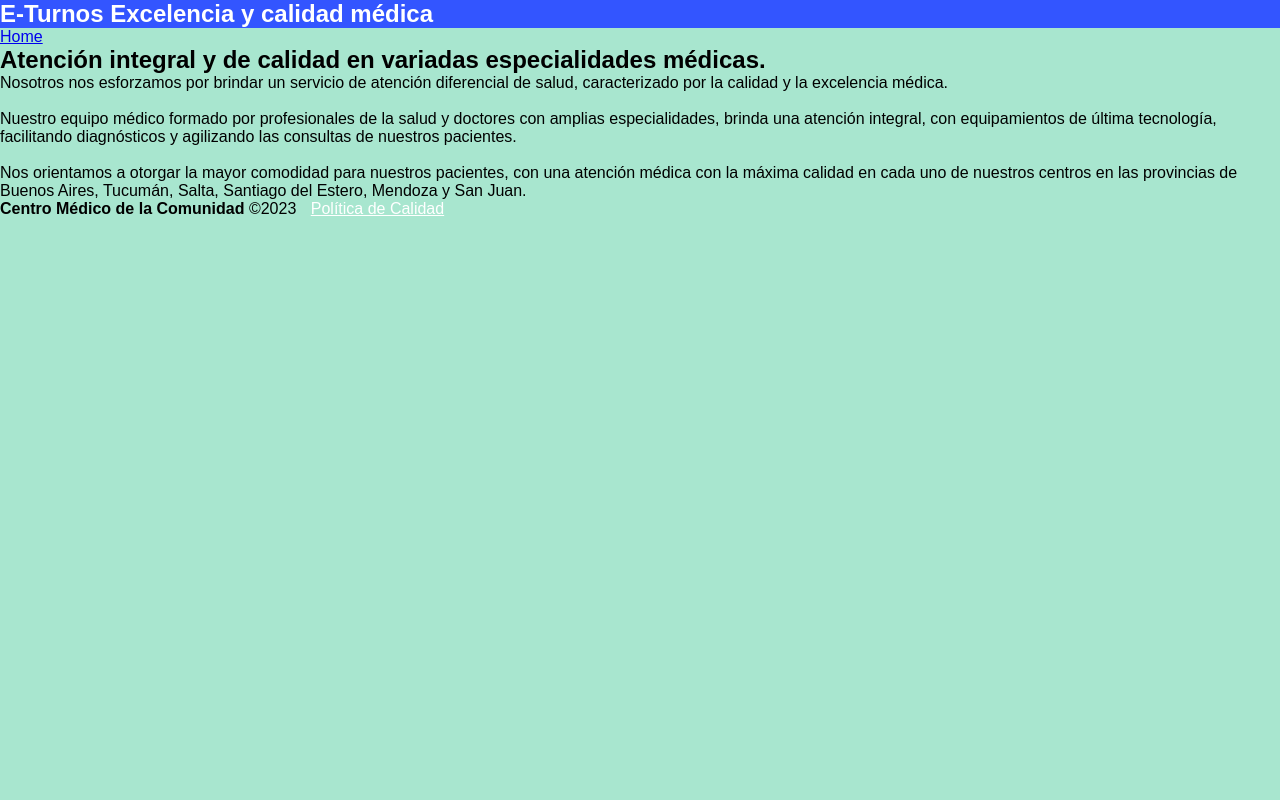
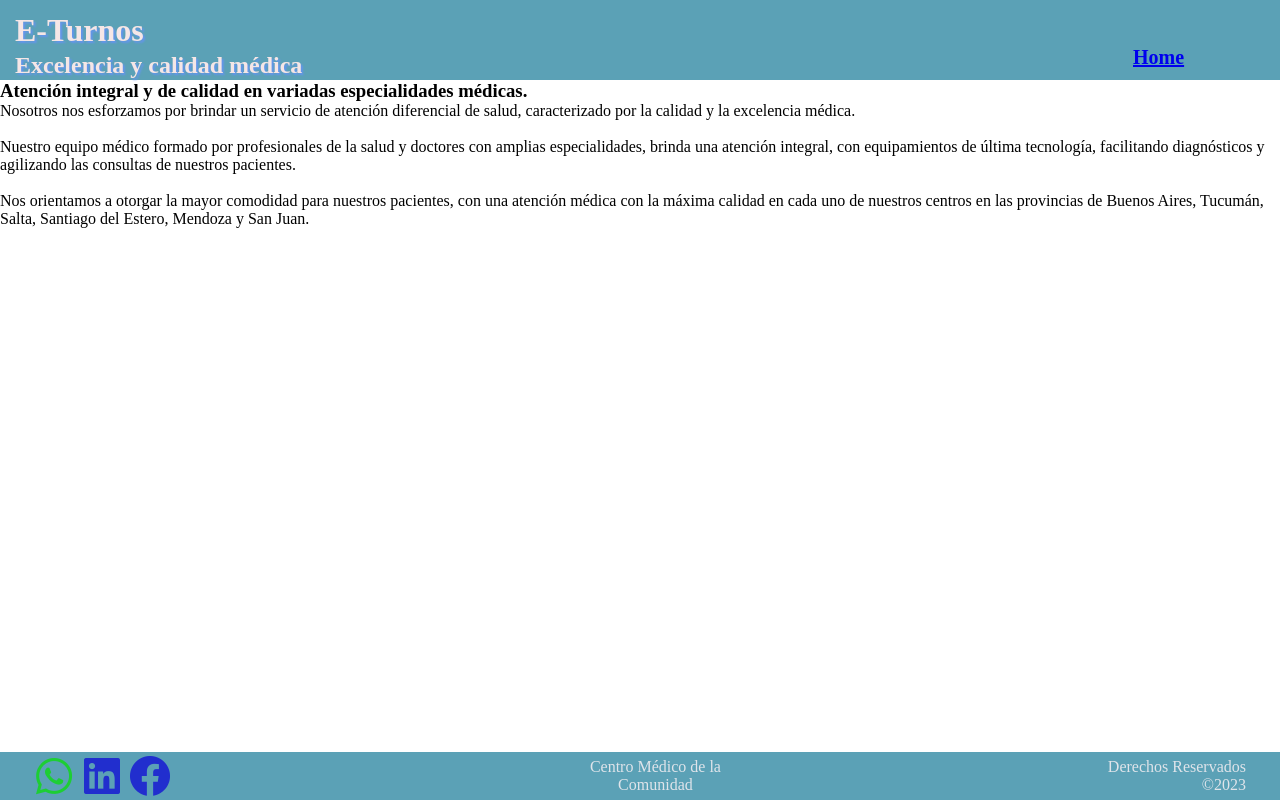
Before and after one commit to ffrcaraballo/CodoaCodo, a website: page TP/Nosotros.html in a window 1280 px wide. Drawn offline with nearby package versions, Linux system fonts and the light colour scheme.

Commit message:
Nuevos estilos y uniones entre paginas

```diff
--- a/TP/Nosotros.html
+++ b/TP/Nosotros.html
@@ -7,8 +7,10 @@
     <meta name="description"
         content="Atención integral y de calidad en variadas especialidades médicas. En E-Turnos nos orientamos a otorgar la mayor comodidad para nuestros pacientes en las provincias de Tucumán, Salta, Santiago del Estero, Mendoza y San Juan.">
     <script src="https://code.iconify.design/iconify-icon/1.0.7/iconify-icon.min.js"></script>
-    <link rel="stylesheet" href="../html/style.css">
+    <link rel="stylesheet" href="./nosotros.css">
+    <link href="https://unpkg.com/boxicons@2.1.4/css/boxicons.min.css" rel="stylesheet">
     <title>E-Turnos</title>
+</head>
     <header>
     <div class="slider">
         <div class="text">
@@ -16,55 +18,41 @@
                 <div class="row">
                     <div class="col-12">
                         <div class="line"></div>
-                        <h2>E-Turnos Excelencia y calidad médica</h2>
+                        <h1>E-Turnos</h1>
+                        <h2>Excelencia y calidad médica</h2>
+                        <a href="../html/index2.html">Home</a>
                     </div>
                 </div>
             </div>
         </div>
-
     </header>
-        <nav id="sidebar" tabindex="0" style="overflow: hidden; outline: none;">
-            <div id="dismiss"></div>
-            <div class="sidebar-header">
-
-            </div>
-            <ul class="list-unstyled components">
-                <li><a href="Nosotros.html">Home</a></li>
-
-            </ul>
-        </nav>
-</head>
-
 <body>
 
     <div class="container">
         <div class="box"></div>
         <div class="row justify-content-center">
             <div class="col-xl-4 col-lg-5">
-                <h2>Atención integral y de calidad en variadas especialidades médicas.</h2>
+                <h3>Atención integral y de calidad en variadas especialidades médicas.</h3>
             </div>
             <div class="col-xl-6 col-lg-7">
-                <p>Nosotros nos esforzamos por brindar un servicio de atención diferencial de salud,
+                <div class="presentación">Nosotros nos esforzamos por brindar un servicio de atención diferencial de salud,
                     caracterizado por la calidad y la excelencia médica.<br><br>Nuestro equipo médico formado por profesionales de la salud y doctores con amplias
                     especialidades, brinda una atención integral, con equipamientos de última tecnología,
                     facilitando diagnósticos y agilizando las consultas de nuestros pacientes.<br><br>Nos
                     orientamos a otorgar la mayor comodidad para nuestros pacientes, con una atención médica con
                     la máxima calidad en cada uno de nuestros centros en las provincias de Buenos Aires,
-                    Tucumán, Salta, Santiago del Estero, Mendoza y San Juan.</p>
+                    Tucumán, Salta, Santiago del Estero, Mendoza y San Juan.</div>
             </div>
         </div>
     </div>
     </div>
 
     <footer>
-        <div class="container">
-            <div class="row">
-                <div class="col-12">
-                    <p><b>Centro Médico de la Comunidad</b> ©2023 <a href="https://www.grupoboreal.com.ar/politicas.php"
-                            target="_blank" style="color:#fff; margin-left:10px;">Política de Calidad</a></p>
-                </div>
-            </div>
-        </div>
+        <i class='bx bxl-whatsapp bx-lg' style='color:#1dce34'></i>
+        <i class='bx bxl-linkedin-square bx-lg' style='color:#212ece'  ></i>
+        <i class='bx bxl-facebook-circle bx-lg' style='color:#212ece' ></i>
+        <p>Centro Médico de la Comunidad </p>
+        <span>Derechos Reservados ©2023</span>
     </footer>
 
 </body>
--- /dev/null
+++ b/TP/nosotros.css
@@ -0,0 +1,89 @@
+*{
+    padding: 0;
+    margin: 0;
+}
+header{
+    background-color: rgb(91, 161, 182);
+    height: 80px;
+}
+
+h1{
+    padding: 0px 0px;
+    line-height: 60px;
+    height: 5px;
+    text-shadow: 2px 2px 2px cornflowerblue;
+    text-align: left;
+    color: rgb(245, 230, 230);
+    margin-left: 15px;
+}
+
+h2{
+    padding: 20px 0px;
+    line-height: 80px;
+    height: 5px;
+    text-shadow: 2px 2px 2px cornflowerblue;
+    text-align: left;
+    color: rgb(245, 230, 230);
+    margin-left: 15px;
+}
+
+
+a{
+  padding: 10px 45px;
+  margin-left: 85%;
+  font-weight: 700;
+  font-size: 20px;
+  line-height: 10px;
+}
+
+footer{
+
+    background-color: rgb(91, 161, 182);
+    display: flex;
+    align-items: center;
+    /*justify-content: space-between;*/
+    position: fixed !important;
+    width: 100vw;
+    bottom: 0px;
+    z-index: 1000;
+    padding: 0 30px;
+}
+
+p{
+    color: #dfe4ea;
+    text-align: center;
+    margin-right: 20%;
+    margin-left: 30%;
+}
+
+span{
+    color: #dfe4ea;
+    text-align:right;
+    margin-right: 5%;
+    margin-left: 5%;
+}
+
+div.contenedor{
+    display: flex;
+    height: 400px;
+    background-color: aqua;
+    /* flex-direction: row; */
+    /* flex-wrap: wrap; */
+    /* justify-content: center; */
+    /* align-content: center; */
+    /* align-items: center; */
+
+}
+
+div.contenedor > p{
+    border: 2px solid blue;
+    margin: 20px;
+    padding: 15px;
+}
+.flex-container{
+    display: flex;
+    flex-wrap: wrap;
+    gap: 6px;
+    justify-content: center;
+    align-items: center;
+}
--- a/html/mystyle.css
+++ b/html/mystyle.css
@@ -28,7 +28,6 @@ a{
   font-weight: 700;
   font-size: 20px;
   line-height: 75px;
-
 }
 
 footer{
@@ -36,24 +35,26 @@ footer{
     background-color: rgb(91, 161, 182);
     display: flex;
     align-items: center;
-    justify-content: space-between;
+    /*justify-content: space-between;*/
     position: fixed !important;
     width: 100vw;
     bottom: 0px;
     z-index: 1000;
-    padding:0  30px;
+    padding: 0 30px;
 }
 
 p{
     color: #dfe4ea;
     text-align: center;
-    margin-right: 0%;
+    margin-right: 20%;
+    margin-left: 30%;
 }
 
 span{
     color: #dfe4ea;
     text-align:right;
-    margin-right: 0%;
+    margin-right: 5%;
+    margin-left: 5%;
 }
 
 div.contenedor{
@@ -106,3 +107,14 @@ img {
     display: block;
     margin: 0 auto;
 }
+
+.Bienvenida{
+    padding: 5px 5px;
+    line-height: 180px;
+    height: 150px;
+    text-shadow: 2px 2px 2px cornflowerblue;
+    text-align: center;
+    color: rgb(105, 124, 211);
+    margin-left: 15px;
+    font-size: 50px;
+}
```
Also changed, not shown: html/index2.html (+5 -5 lines).
